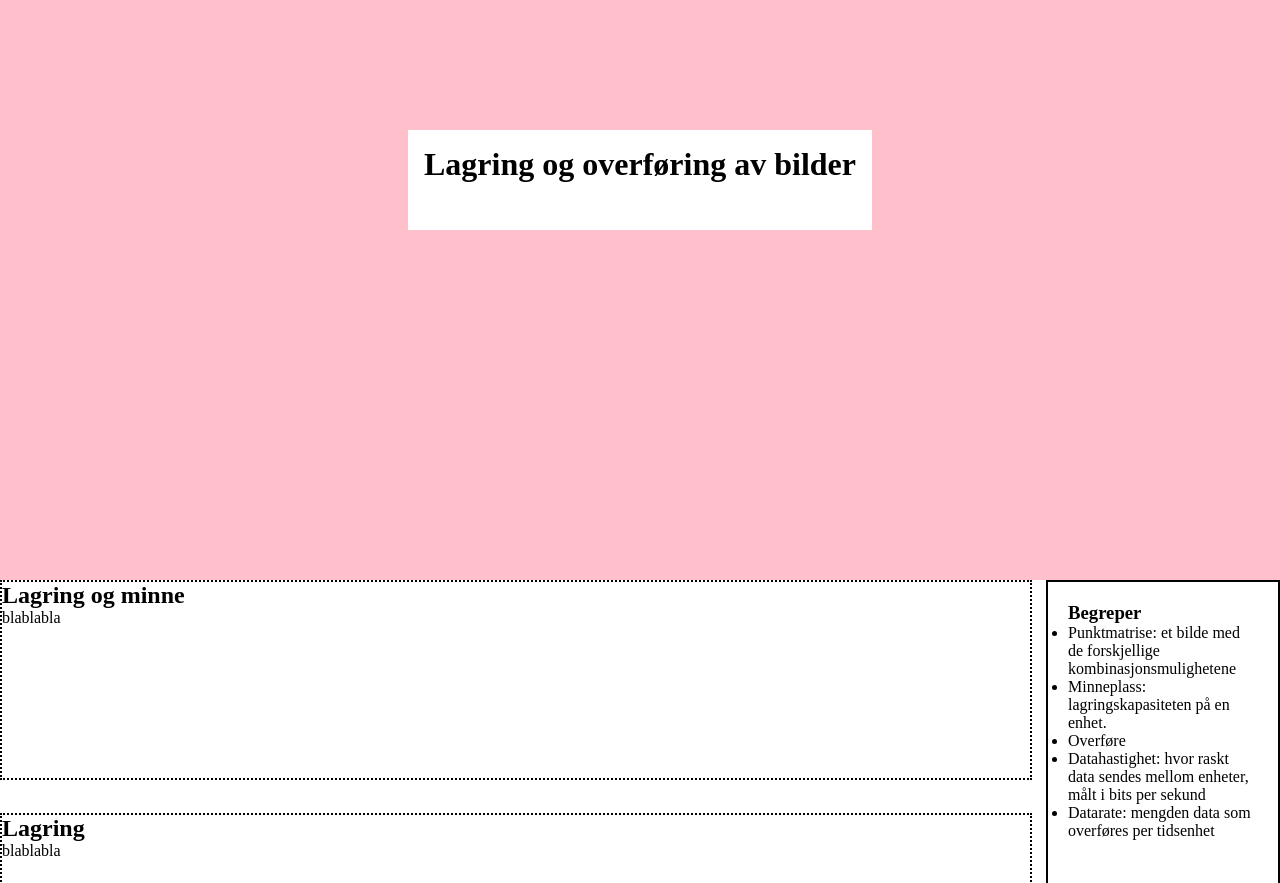
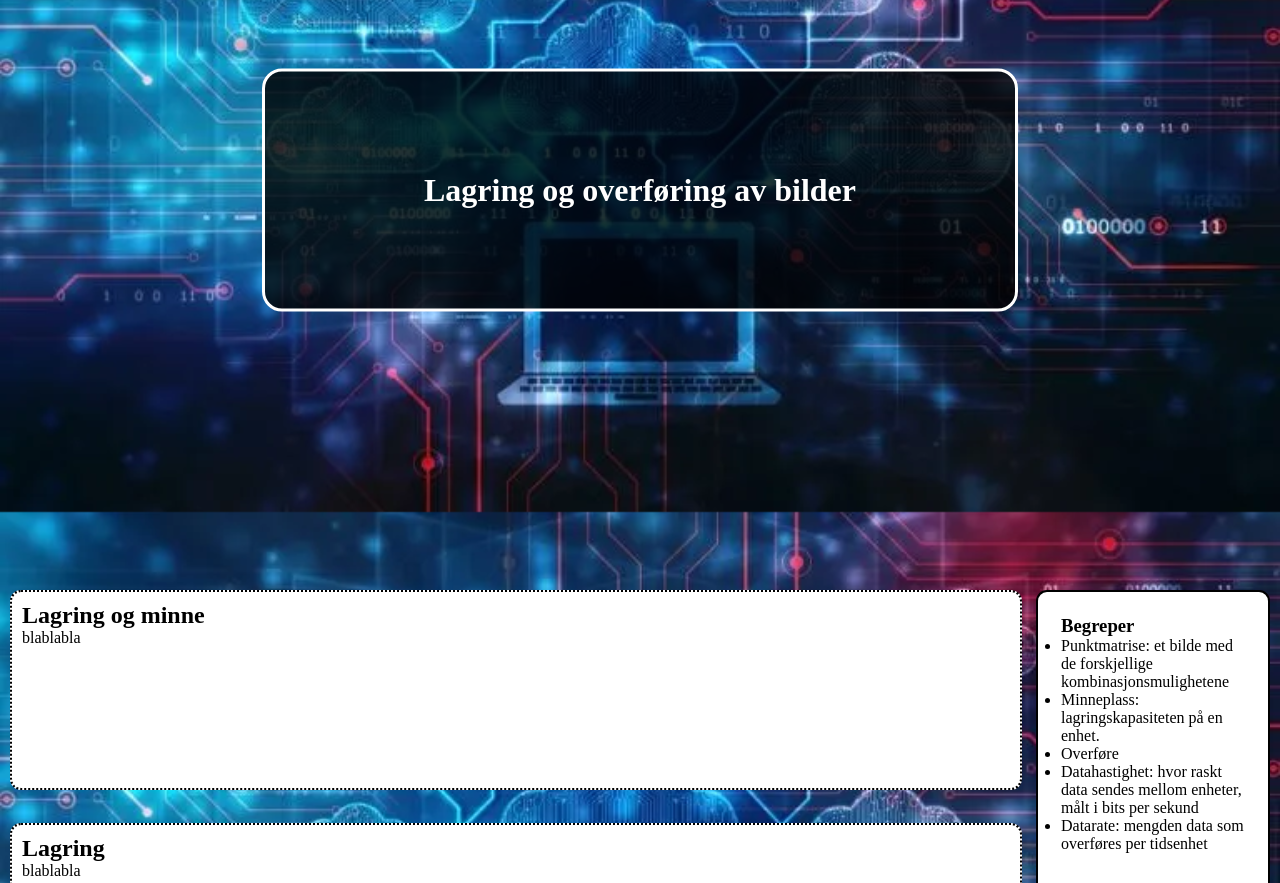
Before and after one commit to fridavatnarlie/Prosjekt-om-Bilder, a plain HTML site: page lagring.html in a window 1280 px wide. Shown: the part 220-1103 px from the top of the page. Drawn offline with Linux system fonts and the light colour scheme.

Commit message:
fikset siden

```diff
--- a/lagring.html
+++ b/lagring.html
@@ -8,8 +8,8 @@
         <link rel="stylesheet" href="lagring_style.css">
     </head>
     <body>
-        <header>
-            <h1>Lagring og overføring av bilder</h1>
+        <header class="forside">
+            <h1 class="text">Lagring og overføring av bilder</h1>
         </header>
 
         <main>
--- a/lagring_style.css
+++ b/lagring_style.css
@@ -3,7 +3,9 @@ body{
     background-image: url("");
     display: grid;
     grid-template-columns: auto 234px;
-    background-image: ;
+    background-image: url("bilder/lagring.jpg");
+    background-size: contain;
+    padding: 10px;
 }
 
 header{
@@ -13,38 +15,17 @@ header{
     display: flex;
     align-items: center;
     justify-content: center;
-    background-color: pink;
 }
 
-
-header > h1 {
-    text-align: center;
-    padding: 16px;
-    height: 100px;
-    background-color: white;
-    text-align: center;
-
-}
-
-#lm{
-    grid
-}
-
-#lo{
-
-}
-
-aside {
-    padding: 20px;
-    border: 2px solid black;
-    height: 100%;
-}
 
 .container > div{
     height: 100px;
     border: 2px dotted black;
     margin-bottom: 20px;
     min-height: 200px;
+    background-color: white;
+    border-radius: 11px;
+    padding: 10px;
 }
 
 .container {
@@ -54,3 +35,34 @@ aside {
     column-gap: 2px;
     margin-right: 14px;
 }
+
+.forside {
+    height: 100vh;
+    background-size: cover;
+    position: relative;
+    background-attachment: fixed;
+}
+
+.text{
+    background-color: rgba(0, 0, 0, 0.8);
+	color: white;
+	border: 3px solid;
+	border-radius: 20px;
+	position: absolute;
+	top: 50%;
+	left: 50%;
+	transform:translate(-50%, -50%);
+	z-index: 2;
+	width: 60%;
+	padding: 100px;
+	text-align: center;
+}
+
+aside{
+    padding: 20px;
+    border: 2px solid black;
+    height: 100%;
+    background-color: white;
+    border-radius: 11px;
+    padding: 23px;
+}
```
Also changed, not shown: bilder/lagring.jpg (added), 2 other files.
